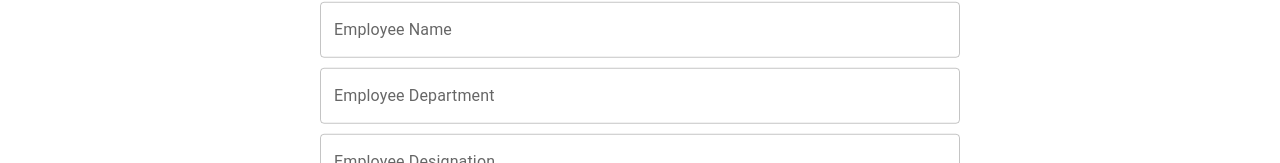
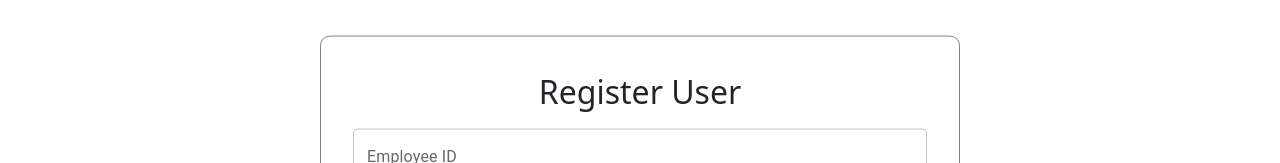
Before and after one commit to sakshijain009/Loan-Admin-Management-Application, a React (Vite) app in the folder frontend/: page /register in a window 1280 px wide. Shown: the part 183-346 px from the top of the page. Built offline with nearby package versions, Linux system fonts and the light colour scheme.

Commit message:
Register fine tune

```diff
--- a/frontend/src/components/Login.css
+++ b/frontend/src/components/Login.css
@@ -1,13 +1,15 @@
 .login {
     width: 50vw;
     position: absolute;
-    top: 50%;
+    top: 60%;
     left: 50%;
     transform: translate(-50%, -50%);
 }
 
 .login h2{
     margin-top: 40px;
+    display: flex;
+    justify-content: center;
 }
 
 .text_login {
--- a/frontend/src/components/Login.jsx
+++ b/frontend/src/components/Login.jsx
@@ -37,7 +37,7 @@ const Login = () => {
     <>
         <Appbar />
             <div className='login'>
-                {/* <h2>Login User</h2> */}
+                <h2>Login User</h2>
 
                 <TextField id="outlined-basic" label="Employee ID" variant="outlined" className='text_login'
                     onChange={
--- /dev/null
+++ b/frontend/src/components/Navbar/Navbar.css
@@ -0,0 +1,3 @@
+.bg-body-tertiary {
+    margin-bottom: 2rem !important;
+}
--- a/frontend/src/components/Navbar/Navbar.jsx
+++ b/frontend/src/components/Navbar/Navbar.jsx
@@ -2,6 +2,7 @@ import Container from 'react-bootstrap/Container';
 import Nav from 'react-bootstrap/Nav';
 import Navbar from 'react-bootstrap/Navbar';
 import NavDropdown from 'react-bootstrap/NavDropdown';
+import './Navbar.css';
 
 function Topbar() {
     return (
--- a/frontend/src/components/Register.css
+++ b/frontend/src/components/Register.css
@@ -1,13 +1,19 @@
 .register {
     width: 50vw;
     position: absolute;
-    top: 50%;
+    top: 70%;
     left: 50%;
     transform: translate(-50%, -50%);
+    border: 1px solid gray;
+    border-radius: 10px;
+    padding: 1rem 2rem;
+    margin-bottom: 40px;
 }
 
 .register h2{
-    margin-top: 40px;
+    margin-top: 20px;
+    display: flex;
+    justify-content: center;
 }
 
 .text_register {
--- a/frontend/src/components/Register.jsx
+++ b/frontend/src/components/Register.jsx
@@ -61,7 +61,7 @@ function AddUser() {
         <>
             <Appbar/>
             <div className='register'>
-                {/* <h2>Register User</h2> */}
+                <h2>Register User</h2>
                 <TextField id="outlined-basic" label="Employee ID" variant="outlined" className='text_register'
                     onChange={
                         e => setEmpid(e.target.value)
```
